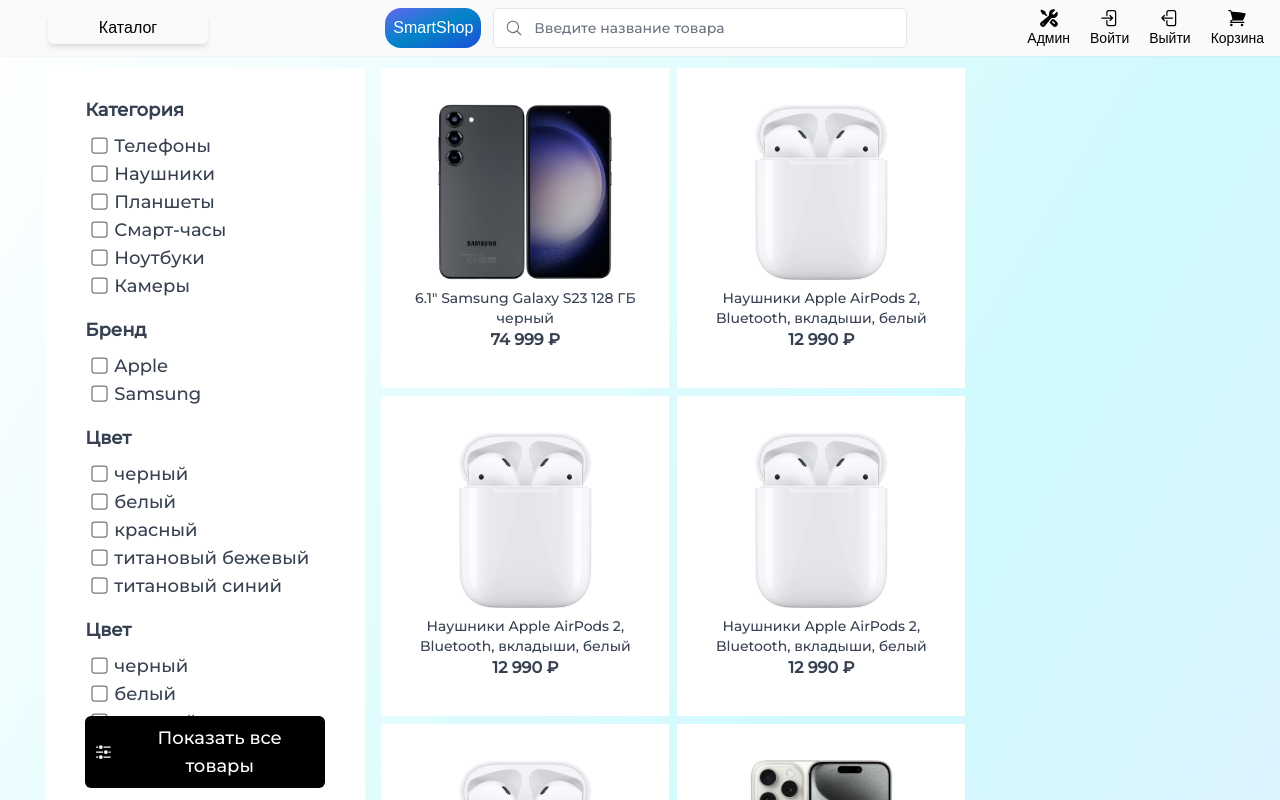
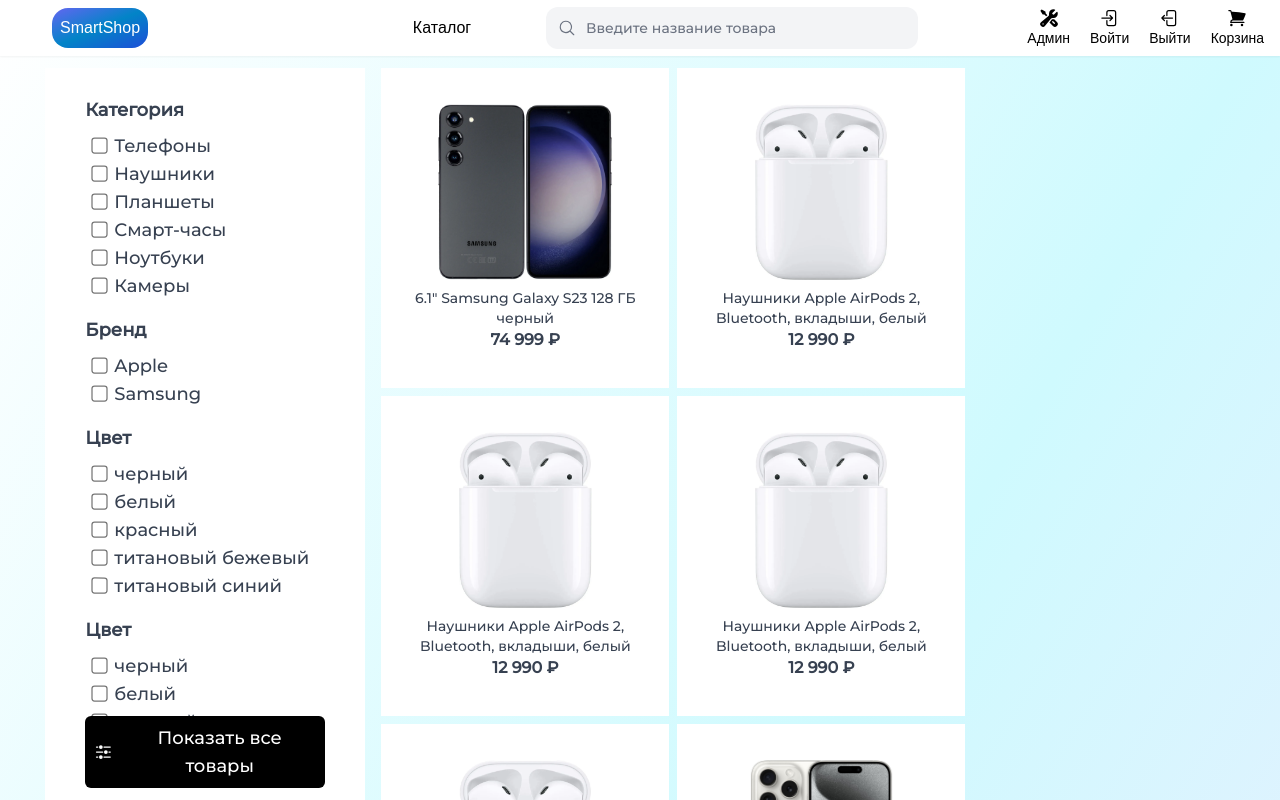
Before and after one commit to f-kurdan/SmartShop, a Next.js app in the folder online-store/new-client/: page /catalog in a window 1280 px wide. Shown: the top 800 px of the page. Built offline with nearby package versions, Linux system fonts and the light colour scheme; a web font is replaced by a local one.

Commit message:
Update navbar

```diff
--- a/online-store/new-client/src/components/navbar/catalog-dropdown.tsx
+++ b/online-store/new-client/src/components/navbar/catalog-dropdown.tsx
@@ -14,12 +14,12 @@
       };
 
     return (
-        <div className="absolute opacity-100 left-12 group shadow-md p-1 inline-block w-40 text-center rounded-md">
-            <button className="group-hover:opacity-0">Катaлог</button>
-            <div className="shadow-md left-0 top-8 absolute w-40 bg-white hidden z-10 group-hover:block rounded-md">
+        <div className="opacity-100 ralative group inline-block w-40 text-center py-[9px]">
+            <button className="group-hover:invisible">Катaлог</button>
+            <div className="shadow-md absolute top-12 w-40 bg-white hidden z-10 group-hover:block">
                 {isCategoriesLoading ? (<span>Идет загрузка...</span>)
                 : categories?.length ? categories?.map((cat) =>
-                    (<Link key={cat.id} className='hover:bg-gradient-to-br hover:text-white hover:from-indigo-500 hover:via-sky-600 hover:to-blue-700 block active:from-purple-950 active:via-red-700 active:to-yellow-600 rounded-md' href={createURL(cat.id)}>{cat.name}</Link>)
+                    (<Link key={cat.id} className='py-1 hover:bg-gradient-to-br hover:text-white hover:from-indigo-500 hover:via-sky-600 hover:to-blue-700 block active:from-purple-950 active:via-red-700 active:to-yellow-600' href={createURL(cat.id)}>{cat.name.toUpperCase()}</Link>)
                 ) : (
                     <span>Нет данных...</span>
                 )}
--- /dev/null
+++ b/online-store/new-client/src/components/navbar/main-page-link.tsx
@@ -0,0 +1,12 @@
+import Link from 'next/link'
+import React from 'react'
+
+const MainPageLink = () => {
+    return (
+        <Link href='/' className='absolute  left-10'>
+            <h3 className='transition duration-500 mx-3 bg-gradient-to-br from-indigo-500 via-sky-600 to-blue-700 hover:from-purple-950 hover:via-red-700 hover:to-yellow-600 rounded-2xl p-2 text-white hover:cursor-pointer active:blur-sm'>SmartShop</h3>
+        </Link>
+    )
+}
+
+export default MainPageLink
--- a/online-store/new-client/src/components/navbar/navbar.tsx
+++ b/online-store/new-client/src/components/navbar/navbar.tsx
@@ -1,49 +1,18 @@
-import Link from 'next/link';
 import React from 'react';
-import { WrenchScrewdriverIcon, ArrowRightOnRectangleIcon, ArrowLeftOnRectangleIcon, ShoppingCartIcon } from '@heroicons/react/24/solid';
 import CatalogDropdown from './catalog-dropdown';
-import Logout from './logout';
 import Search from './search';
-
-const textStyle = 'text-sm';
-const iconStyle = 'w-5 h-5';
-const linkStyle = 'hover:bg-gradient-to-br hover:text-white hover:from-indigo-500 hover:via-sky-600 hover:to-blue-700 block  flex flex-col justify-center items-center mx-1 p-1 rounded-md ';
+import MainPageLink from './main-page-link';
+import RightSideButtons from './right-side-buttons';
 
 const Navbar = () => {
     return (
-        <div className="sticky top-0 flex flex-row justify-center items-center border-solid w-full h-14 bg-slate-50 z-10 shadow-sm px-5">
-            <CatalogDropdown />
-            <Link href='/'>
-                <h3 className='transition duration-500 mx-3 bg-gradient-to-br from-indigo-500 via-sky-600 to-blue-700 hover:from-purple-950 hover:via-red-700 hover:to-yellow-600 rounded-2xl p-2 text-white hover:cursor-pointer active:blur-sm'>SmartShop</h3>
-            </Link>
-            <Search />
-            <div className='flex flex-row absolute right-2 gap-1'>
-                <div className={`${linkStyle} hover:cursor-pointer  active:from-purple-950 active:via-red-700 active:to-yellow-600`}>
-                    <WrenchScrewdriverIcon className={iconStyle} />
-                    <h3 className={textStyle}>Админ</h3>
-                </div>
-                <Link href='/auth'>
-                    <div className={`${linkStyle} hover:cursor-pointer active:from-purple-950 active:via-red-700 active:to-yellow-600 `}>
-                        <ArrowLeftOnRectangleIcon className={`${iconStyle} rotate-180`} />
-                        <h3 className={textStyle}>Войти</h3>
-                    </div>
-                </Link>
-                <Link href='/auth'>
-                    <div className={`${linkStyle} group `}>
-                        <ArrowRightOnRectangleIcon className={`${iconStyle} rotate-180`} />
-                        <h3 className={`${textStyle}`}>Выйти</h3>
-                        <div className='shadow-md py-4 px-4 absolute w-fit bg-white hidden top-12 z-10 group-hover:block rounded-md'>
-                            <Logout />
-                        </div>
-                    </div>
-                </Link>
-                <Link href='/cart'>
-                    <div className={`${linkStyle} hover:cursor-pointer active:from-purple-950 active:via-red-700 active:to-yellow-600`}>
-                        <ShoppingCartIcon className={iconStyle} />
-                        <h3 className={textStyle}>Корзина</h3>
-                    </div>
-                </Link>
+        <div className="sticky top-0 flex flex-row gap-2 justify-center items-center border-solid w-full h-14 bg-white z-10 shadow-sm px-5">
+            <MainPageLink />
+            <div className='flex justify-center gap-6 w-3/6'>
+                <CatalogDropdown />
+                <Search />
             </div>
+            <RightSideButtons />
         </div>
     )
 }
--- /dev/null
+++ b/online-store/new-client/src/components/navbar/right-side-buttons.tsx
@@ -0,0 +1,43 @@
+import { ArrowLeftOnRectangleIcon, ArrowRightOnRectangleIcon, ShoppingCartIcon, WrenchScrewdriverIcon } from '@heroicons/react/24/solid'
+import Link from 'next/link'
+import React from 'react'
+import Logout from './logout'
+
+
+const textStyle = 'text-sm';
+const iconStyle = 'w-5 h-5';
+const linkStyle = 'hover:bg-gradient-to-br hover:text-white hover:from-indigo-500 hover:via-sky-600 hover:to-blue-700 block  flex flex-col justify-center items-center mx-1 p-1 rounded-md ';
+
+const RightSideButtons = () => {
+    return (
+        <div className='flex flex-row absolute right-2 gap-1'>
+            <div className={`${linkStyle} hover:cursor-pointer  active:from-purple-950 active:via-red-700 active:to-yellow-600`}>
+                <WrenchScrewdriverIcon className={iconStyle} />
+                <h3 className={textStyle}>Админ</h3>
+            </div>
+            <Link href='/auth'>
+                <div className={`${linkStyle} hover:cursor-pointer active:from-purple-950 active:via-red-700 active:to-yellow-600 `}>
+                    <ArrowLeftOnRectangleIcon className={`${iconStyle} rotate-180`} />
+                    <h3 className={textStyle}>Войти</h3>
+                </div>
+            </Link>
+            <Link href='/auth'>
+                <div className={`${linkStyle} group `}>
+                    <ArrowRightOnRectangleIcon className={`${iconStyle} rotate-180`} />
+                    <h3 className={`${textStyle}`}>Выйти</h3>
+                    <div className='shadow-md py-4 px-4 absolute w-fit bg-white hidden top-12 z-10 group-hover:block rounded-md'>
+                        <Logout />
+                    </div>
+                </div>
+            </Link>
+            <Link href='/cart'>
+                <div className={`${linkStyle} hover:cursor-pointer active:from-purple-950 active:via-red-700 active:to-yellow-600`}>
+                    <ShoppingCartIcon className={iconStyle} />
+                    <h3 className={textStyle}>Корзина</h3>
+                </div>
+            </Link>
+        </div>
+    )
+}
+
+export default RightSideButtons
--- a/online-store/new-client/src/components/navbar/search.tsx
+++ b/online-store/new-client/src/components/navbar/search.tsx
@@ -67,12 +67,9 @@
     }
 
     return (
-        <div className={`${montserrat.className} group relative flex w-1/3 flex-shrink-0`}>
-            <label htmlFor="search" className="sr-only">
-                Search
-            </label>
+        <div className={`${montserrat.className} group relative flex w-3/5 flex-shrink-0 `}>
             <input
-                className="peer w-full block rounded-md border border-gray-200 py-[9px] pl-10 text-sm outline-2 placeholder:text-gray-500"
+                className="peer active:outline bg-gray-100 focus:outline-cyan-200 w-full block rounded-xl py-[9px] pl-10 text-sm outline-2 placeholder:text-gray-500"
                 placeholder={placeholder}
                 onChange={(e) => {
                     handleChange(e.target.value);
@@ -82,7 +79,7 @@
                 defaultValue={searchParams.get('query')?.toString()}
             />
             <MagnifyingGlassIcon onClick={onIconClick} className="absolute hover:cursor-pointer left-3 top-1/2 h-[18px] w-[18px] -translate-y-1/2 text-gray-500 peer-focus:text-gray-900" />
-            <div className='bg-white w-fit absolute top-full left-0py-2 px-3 rounded-md shadow-md hidden group-focus-within:block hover:block'>
+            <div className='bg-white w-fit absolute top-full px-3 rounded-md shadow-md hidden group-focus-within:block hover:block'>
                 {!!searchOptions?.length && searchOptions.map((option, index) =>
                 (
                     <div key={index} className='hover:cursor-pointer text-sm p-2 my-2 hover:bg-gradient-to-br hover:text-white hover:from-indigo-500 hover:via-sky-600 hover:to-blue-700 block active:from-purple-950 active:via-red-700 active:to-yellow-600 rounded-md ' onClick={() => onOptionClick(option.toLowerCase())}>{option}</div>
```
